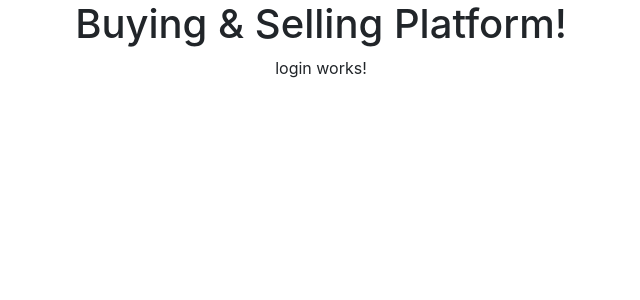
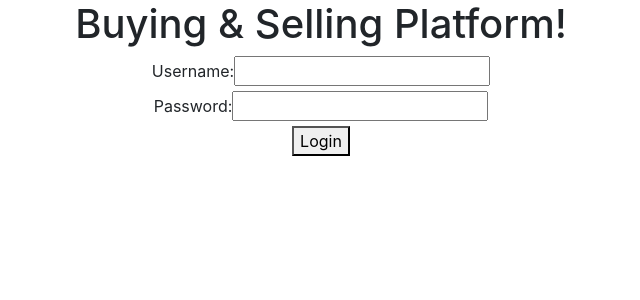
Before and after one commit to GabeGallagher/GallagherBisgroveProject2, an Angular app: page / in a window 1280 px wide. Shown: the top 300 px of the page, without its empty margins (319-959 px from the left). Built offline with nearby package versions, Linux system fonts and the light colour scheme.

Commit message:
Did some things

```diff
--- a/src/app/app.component.html
+++ b/src/app/app.component.html
@@ -3,6 +3,5 @@
   <h1>
     {{ title }}!
   </h1>
-  <!-- <app-item></app-item> -->
   <router-outlet></router-outlet>
 </div>
--- a/src/app/login/login.component.html
+++ b/src/app/login/login.component.html
@@ -1,3 +1,13 @@
-<p routerLink="user">
-  login works!
-</p>
+<form action="login">
+  <div>
+    <label for="inputUsername">Username:</label>
+    <input type="text" id="username">
+  </div>
+
+  <div>
+    <label for="inputPassword">Password:</label>
+    <input type="text" id="password">
+  </div>
+
+  <div><button (click)="onClick()">Login</button></div>
+</form>
--- a/src/app/login/login.component.ts
+++ b/src/app/login/login.component.ts
@@ -1,4 +1,7 @@
 import { Component, OnInit } from '@angular/core';
+import { Router } from '@angular/router';
+import { Injectable } from '@angular/core';
+import { HttpClient } from '@angular/common/http';
 
 @Component({
   selector: 'app-login',
@@ -7,7 +10,15 @@ import { Component, OnInit } from '@angular/core';
 })
 export class LoginComponent implements OnInit {
 
-  constructor() { }
+  constructor(private router: Router) { }
+
+  onClick() {
+    this.router.navigate(['user']);
+  }
+
+  verifyLoginInfo() {
+    // submit username/pass from form and get whether it's in db in response
+  }
 
   ngOnInit() {
   }
--- a/src/app/user/user.component.ts
+++ b/src/app/user/user.component.ts
@@ -1,4 +1,5 @@
 import { Component, OnInit } from '@angular/core';
+import { Route, Router } from '@angular/router';
 
 @Component({
   selector: 'app-user',
@@ -7,9 +8,8 @@ import { Component, OnInit } from '@angular/core';
 })
 export class UserComponent implements OnInit {
 
-  constructor() { }
+  constructor(private router: Router) { }
 
   ngOnInit() {
   }
-
 }
```
